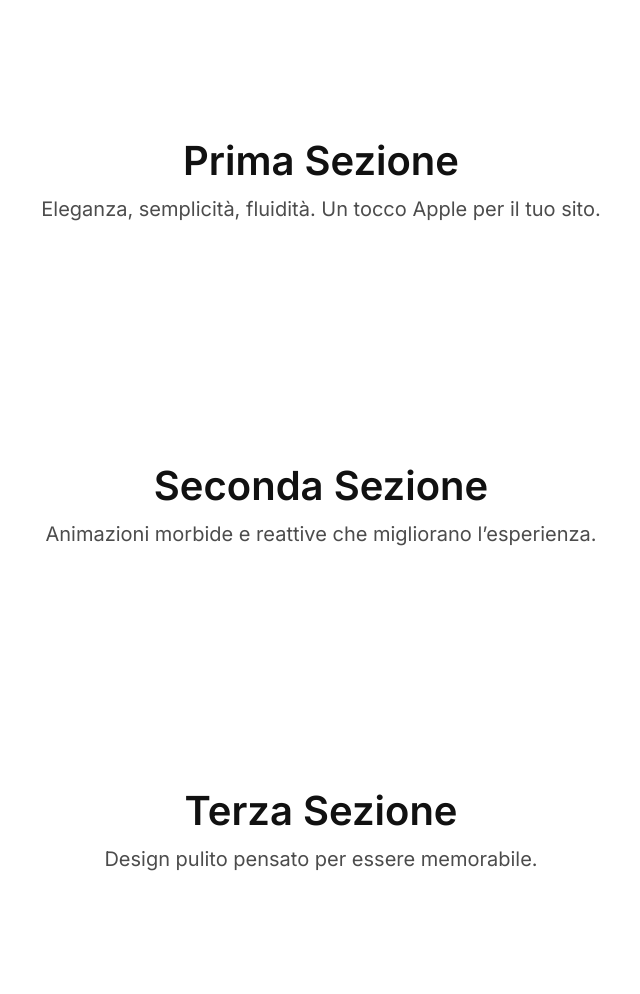
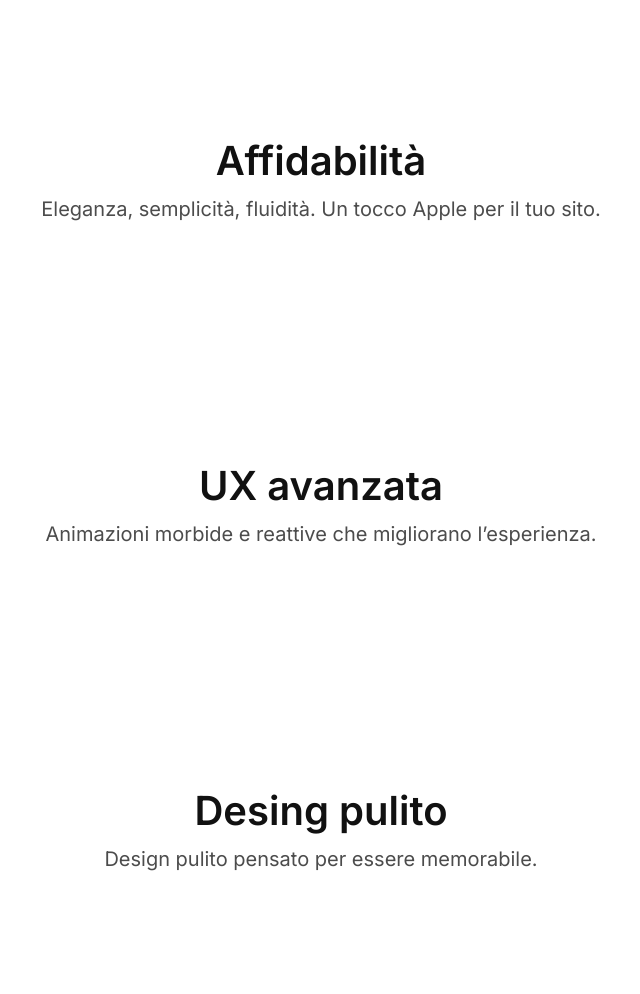
Before and after one commit to UnknownUser8002/Portfolio, a plain HTML site: page index.html in a window 1280 px wide. Shown: the part 1260-2254 px from the top of the page, without its empty margins (319-959 px from the left). Drawn offline with Linux system fonts and the light colour scheme.

Commit message:
Update section titles for Apple-style sections

```diff
--- a/index.html
+++ b/index.html
@@ -218,19 +218,18 @@ footer {
   </div>
 </section>
 
-<!-- Sezioni in stile Apple con effetto di comparsa fluido -->
 <section class="apple-fade">
-  <h2>Prima Sezione</h2>
+  <h2>Affidabilità</h2>
   <p>Eleganza, semplicità, fluidità. Un tocco Apple per il tuo sito.</p>
 </section>
 
 <section class="apple-fade">
-  <h2>Seconda Sezione</h2>
+  <h2>UX avanzata</h2>
   <p>Animazioni morbide e reattive che migliorano l’esperienza.</p>
 </section>
 
 <section class="apple-fade">
-  <h2>Terza Sezione</h2>
+  <h2>Desing pulito</h2>
   <p>Design pulito pensato per essere memorabile.</p>
 </section>
 
```
